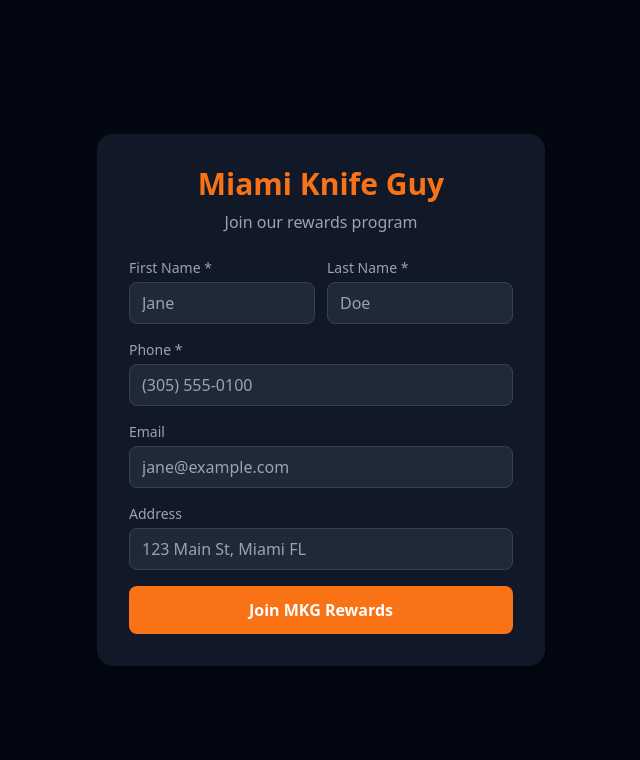
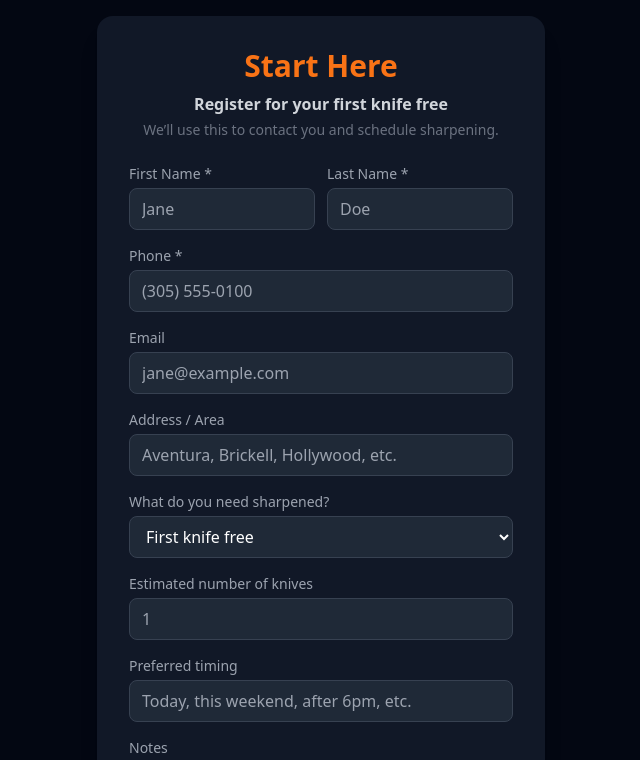
Before and after one commit to smaffit285-sys/MKG_Growth_Engine, a React (Vite) app: page /register in a window 1280 px wide. Shown: the top 760 px of the page, without its empty margins (319-959 px from the left). Built offline with nearby package versions, Linux system fonts and the light colour scheme; no server answers.

Commit message:
Add registration lead alert and scheduling next step

```diff
--- a/src/pages/CustomerCapture.jsx
+++ b/src/pages/CustomerCapture.jsx
@@ -2,18 +2,33 @@
 import { db } from '../lib/firebase'
 import { collection, addDoc, query, where, getDocs, serverTimestamp } from 'firebase/firestore'
 import { QRCodeSVG } from 'qrcode.react'
+import { COLLECTIONS, EVENT_TYPES, LEAD_ALERT_STATUS } from '../lib/schema'
+
+const OWNER_PHONE = '3059095773'
 
 function generateReferralCode() {
   const chars = 'ABCDEFGHIJKLMNOPQRSTUVWXYZ0123456789'
   let code = ''
-  for (let i = 0; i < 8; i++) {
-    code += chars.charAt(Math.floor(Math.random() * chars.length))
-  }
+  for (let i = 0; i < 8; i++) code += chars.charAt(Math.floor(Math.random() * chars.length))
   return code
 }
 
+function buildOwnerSms({ firstName, lastName, phone, email, address, serviceType, knifeCount, notes }) {
+  return `New MKG registration: ${firstName} ${lastName}\nPhone: ${phone}\nEmail: ${email || 'n/a'}\nAddress: ${address || 'n/a'}\nService: ${serviceType}\nKnives: ${knifeCount || 'n/a'}\nNotes: ${notes || 'n/a'}`
+}
+
 export default function CustomerCapture() {
-  const [form, setForm] = useState({ firstName: '', lastName: '', phone: '', email: '', address: '' })
+  const [form, setForm] = useState({
+    firstName: '',
+    lastName: '',
+    phone: '',
+    email: '',
+    address: '',
+    serviceType: 'first_knife_free',
+    knifeCount: '',
+    preferredTiming: '',
+    notes: '',
+  })
   const [loading, setLoading] = useState(false)
   const [error, setError] = useState('')
   const [success, setSuccess] = useState(null)
@@ -32,15 +47,16 @@
     setLoading(true)
     setError('')
     try {
-      const dupQ = query(collection(db, 'customers'), where('phone', '==', form.phone))
+      const dupQ = query(collection(db, COLLECTIONS.CUSTOMERS), where('phone', '==', form.phone))
       const dupSnap = await getDocs(dupQ)
       if (!dupSnap.empty) {
-        setError('This phone number is already registered!')
+        setError('This phone number is already registered. Text SHARP to (305) 909-5773 if you need help scheduling.')
         setLoading(false)
         return
       }
+
       const referralCode = generateReferralCode()
-      await addDoc(collection(db, 'customers'), {
+      const customerDoc = await addDoc(collection(db, COLLECTIONS.CUSTOMERS), {
         firstName: form.firstName,
         lastName: form.lastName,
         email: form.email,
@@ -51,16 +67,49 @@
         totalReferrals: 0,
         completedReferrals: 0,
         membershipTier: 'standard',
+        leadSource: 'public_register',
+        serviceType: form.serviceType,
+        knifeCount: form.knifeCount,
+        preferredTiming: form.preferredTiming,
+        notes: form.notes,
         createdAt: serverTimestamp(),
         lastActivity: serverTimestamp(),
         marketingConsent: true,
         freeSharpeningRedeemed: false,
         referredBy: null,
       })
-      setSuccess({ referralCode, firstName: form.firstName })
+
+      const ownerSmsBody = buildOwnerSms(form)
+      await addDoc(collection(db, COLLECTIONS.LEAD_ALERTS), {
+        customerId: customerDoc.id,
+        status: LEAD_ALERT_STATUS.NEW,
+        alertType: 'new_registration',
+        ownerPhone: OWNER_PHONE,
+        ownerSmsBody,
+        customerName: `${form.firstName} ${form.lastName}`,
+        customerPhone: form.phone,
+        serviceType: form.serviceType,
+        knifeCount: form.knifeCount,
+        preferredTiming: form.preferredTiming,
+        createdAt: serverTimestamp(),
+      })
+
+      await addDoc(collection(db, COLLECTIONS.CUSTOMER_EVENTS), {
+        eventType: EVENT_TYPES.CUSTOMER_CREATED,
+        customerId: customerDoc.id,
+        metadata: {
+          source: 'public_register',
+          serviceType: form.serviceType,
+          knifeCount: form.knifeCount,
+          preferredTiming: form.preferredTiming,
+        },
+        createdAt: serverTimestamp(),
+      })
+
+      setSuccess({ referralCode, firstName: form.firstName, ownerSmsBody })
     } catch (e) {
       console.error(e)
-      setError('Something went wrong. Please try again.')
+      setError('Something went wrong. Please try again or text SHARP to (305) 909-5773.')
     } finally {
       setLoading(false)
     }
@@ -68,19 +117,25 @@
 
   if (success) {
     const referralUrl = `https://miamiknifeguy.com/r/${success.referralCode}`
+    const ownerSmsHref = `sms:${OWNER_PHONE}?&body=${encodeURIComponent(success.ownerSmsBody)}`
+    const customerScheduleHref = `sms:${OWNER_PHONE}?&body=${encodeURIComponent(`Hi Miami Knife Guy, I just registered for my first knife free. My referral code is ${success.referralCode}. I'd like to schedule sharpening.`)}`
     return (
       <div className="min-h-screen bg-gray-950 flex items-center justify-center p-4">
         <div className="bg-gray-900 rounded-2xl p-8 max-w-md w-full text-center shadow-xl">
           <div className="text-5xl mb-4">🎉</div>
           <h2 className="text-2xl font-bold text-white mb-2">Welcome, {success.firstName}!</h2>
-          <p className="text-gray-400 mb-6">You are now part of the Miami Knife Guy family.</p>
+          <p className="text-gray-400 mb-4">Your info was sent into the Miami Knife Guy Growth Engine.</p>
+          <div className="bg-orange-500/10 border border-orange-500/40 rounded-xl p-4 mb-4">
+            <p className="text-orange-400 font-bold mb-1">Next step: schedule your first knife free.</p>
+            <p className="text-gray-300 text-sm">Tap below to text us and lock in pickup, delivery, or drop-off details.</p>
+          </div>
+          <a href={customerScheduleHref} className="block w-full bg-orange-500 hover:bg-orange-600 text-white font-bold py-3 rounded-lg mb-3">Text to Schedule</a>
+          <a href={ownerSmsHref} className="block w-full bg-gray-800 hover:bg-gray-700 text-white font-bold py-3 rounded-lg mb-6">Notify MKG by Text</a>
           <div className="bg-gray-800 rounded-xl p-4 mb-6">
             <p className="text-gray-400 text-sm mb-1">Your Referral Code</p>
             <p className="text-orange-500 text-3xl font-bold tracking-widest">{success.referralCode}</p>
           </div>
-          <div className="flex justify-center mb-4">
-            <QRCodeSVG value={referralUrl} size={160} bgColor="#111827" fgColor="#f97316" />
-          </div>
+          <div className="flex justify-center mb-4"><QRCodeSVG value={referralUrl} size={160} bgColor="#111827" fgColor="#f97316" /></div>
           <p className="text-gray-500 text-xs break-all">{referralUrl}</p>
         </div>
       </div>
@@ -91,38 +146,25 @@
     <div className="min-h-screen bg-gray-950 flex items-center justify-center p-4">
       <div className="bg-gray-900 rounded-2xl p-8 max-w-md w-full shadow-xl">
         <div className="text-center mb-6">
-          <h1 className="text-3xl font-bold text-orange-500 mb-2">Miami Knife Guy</h1>
-          <p className="text-gray-400">Join our rewards program</p>
+          <h1 className="text-3xl font-bold text-orange-500 mb-2">Start Here</h1>
+          <p className="text-gray-300 font-semibold">Register for your first knife free</p>
+          <p className="text-gray-500 text-sm mt-1">We’ll use this to contact you and schedule sharpening.</p>
         </div>
-        {error && (
-          <div className="bg-red-900/40 border border-red-500 text-red-300 rounded-lg px-4 py-3 mb-4 text-sm">{error}</div>
-        )}
+        {error && <div className="bg-red-900/40 border border-red-500 text-red-300 rounded-lg px-4 py-3 mb-4 text-sm">{error}</div>}
         <form onSubmit={handleSubmit} className="space-y-4">
           <div className="grid grid-cols-2 gap-3">
-            <div>
-              <label className="block text-gray-400 text-sm mb-1">First Name *</label>
-              <input name="firstName" value={form.firstName} onChange={handleChange} className="w-full bg-gray-800 border border-gray-700 rounded-lg px-3 py-2 text-white focus:outline-none focus:border-orange-500" placeholder="Jane" />
-            </div>
-            <div>
-              <label className="block text-gray-400 text-sm mb-1">Last Name *</label>
-              <input name="lastName" value={form.lastName} onChange={handleChange} className="w-full bg-gray-800 border border-gray-700 rounded-lg px-3 py-2 text-white focus:outline-none focus:border-orange-500" placeholder="Doe" />
-            </div>
+            <div><label className="block text-gray-400 text-sm mb-1">First Name *</label><input name="firstName" value={form.firstName} onChange={handleChange} className="w-full bg-gray-800 border border-gray-700 rounded-lg px-3 py-2 text-white focus:outline-none focus:border-orange-500" placeholder="Jane" /></div>
+            <div><label className="block text-gray-400 text-sm mb-1">Last Name *</label><input name="lastName" value={form.lastName} onChange={handleChange} className="w-full bg-gray-800 border border-gray-700 rounded-lg px-3 py-2 text-white focus:outline-none focus:border-orange-500" placeholder="Doe" /></div>
           </div>
-          <div>
-            <label className="block text-gray-400 text-sm mb-1">Phone *</label>
-            <input name="phone" value={form.phone} onChange={handleChange} type="tel" className="w-full bg-gray-800 border border-gray-700 rounded-lg px-3 py-2 text-white focus:outline-none focus:border-orange-500" placeholder="(305) 555-0100" />
-          </div>
-          <div>
-            <label className="block text-gray-400 text-sm mb-1">Email</label>
-            <input name="email" value={form.email} onChange={handleChange} type="email" className="w-full bg-gray-800 border border-gray-700 rounded-lg px-3 py-2 text-white focus:outline-none focus:border-orange-500" placeholder="jane@example.com" />
-          </div>
-          <div>
-            <label className="block text-gray-400 text-sm mb-1">Address</label>
-            <input name="address" value={form.address} onChange={handleChange} className="w-full bg-gray-800 border border-gray-700 rounded-lg px-3 py-2 text-white focus:outline-none focus:border-orange-500" placeholder="123 Main St, Miami FL" />
-          </div>
-          <button type="submit" disabled={loading} className="w-full bg-orange-500 hover:bg-orange-600 disabled:bg-orange-800 text-white font-bold py-3 rounded-lg transition-colors">
-            {loading ? 'Registering...' : 'Join MKG Rewards'}
-          </button>
+          <div><label className="block text-gray-400 text-sm mb-1">Phone *</label><input name="phone" value={form.phone} onChange={handleChange} type="tel" className="w-full bg-gray-800 border border-gray-700 rounded-lg px-3 py-2 text-white focus:outline-none focus:border-orange-500" placeholder="(305) 555-0100" /></div>
+          <div><label className="block text-gray-400 text-sm mb-1">Email</label><input name="email" value={form.email} onChange={handleChange} type="email" className="w-full bg-gray-800 border border-gray-700 rounded-lg px-3 py-2 text-white focus:outline-none focus:border-orange-500" placeholder="jane@example.com" /></div>
+          <div><label className="block text-gray-400 text-sm mb-1">Address / Area</label><input name="address" value={form.address} onChange={handleChange} className="w-full bg-gray-800 border border-gray-700 rounded-lg px-3 py-2 text-white focus:outline-none focus:border-orange-500" placeholder="Aventura, Brickell, Hollywood, etc." /></div>
+          <div><label className="block text-gray-400 text-sm mb-1">What do you need sharpened?</label><select name="serviceType" value={form.serviceType} onChange={handleChange} className="w-full bg-gray-800 border border-gray-700 rounded-lg px-3 py-2 text-white focus:outline-none focus:border-orange-500"><option value="first_knife_free">First knife free</option><option value="home_knives">Home knives</option><option value="restaurant_commercial">Restaurant / commercial account</option><option value="vip_membership">VIP sharpening club</option><option value="workshop_interest">Workshop interest</option></select></div>
+          <div><label className="block text-gray-400 text-sm mb-1">Estimated number of knives</label><input name="knifeCount" value={form.knifeCount} onChange={handleChange} type="number" min="1" className="w-full bg-gray-800 border border-gray-700 rounded-lg px-3 py-2 text-white focus:outline-none focus:border-orange-500" placeholder="1" /></div>
+          <div><label className="block text-gray-400 text-sm mb-1">Preferred timing</label><input name="preferredTiming" value={form.preferredTiming} onChange={handleChange} className="w-full bg-gray-800 border border-gray-700 rounded-lg px-3 py-2 text-white focus:outline-none focus:border-orange-500" placeholder="Today, this weekend, after 6pm, etc." /></div>
+          <div><label className="block text-gray-400 text-sm mb-1">Notes</label><textarea name="notes" value={form.notes} onChange={handleChange} className="w-full bg-gray-800 border border-gray-700 rounded-lg px-3 py-2 text-white focus:outline-none focus:border-orange-500 min-h-20" placeholder="Tell us anything helpful: pickup, drop-off, restaurant, knife condition, etc." /></div>
+          <button type="submit" disabled={loading} className="w-full bg-orange-500 hover:bg-orange-600 disabled:bg-orange-800 text-white font-bold py-3 rounded-lg transition-colors">{loading ? 'Registering...' : 'Register & Schedule First Knife Free'}</button>
+          <p className="text-gray-500 text-xs text-center">By registering, you agree that Miami Knife Guy may contact you about sharpening, scheduling, rewards, and related offers.</p>
         </form>
       </div>
     </div>
```
